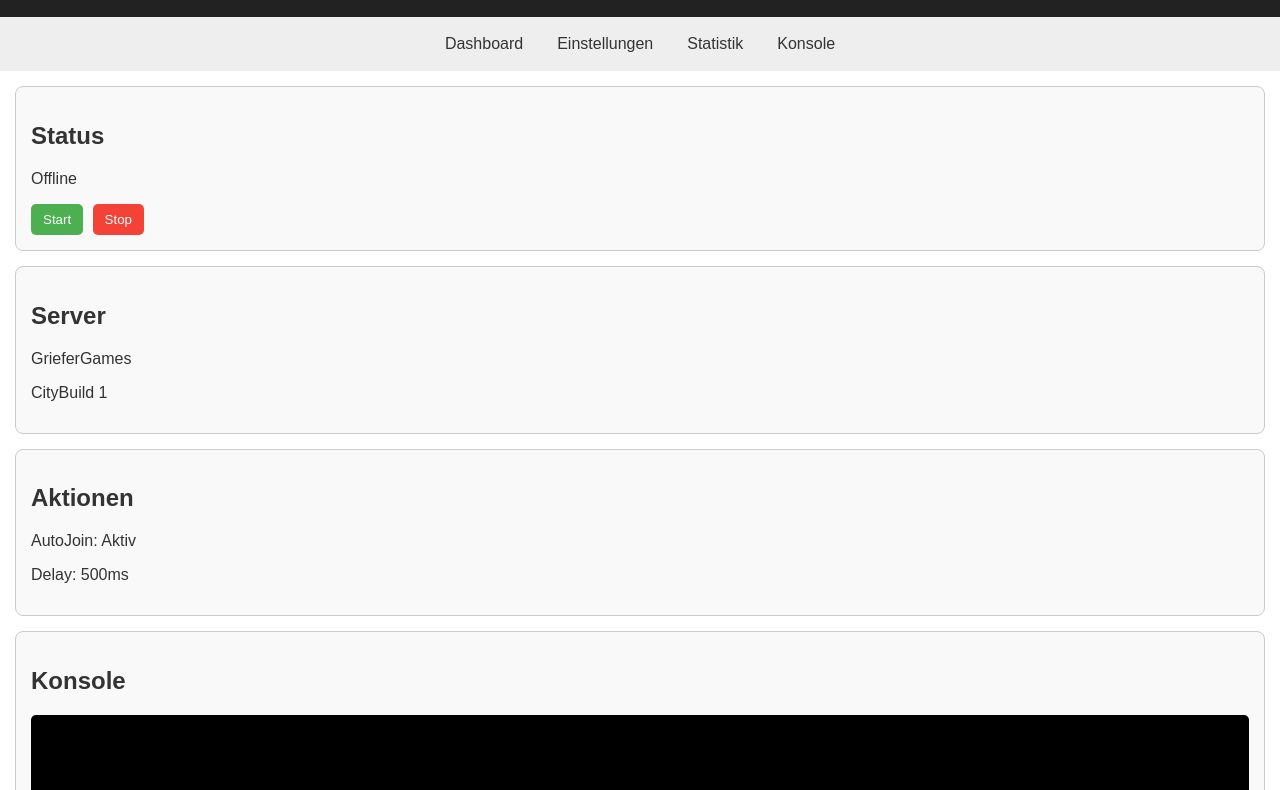
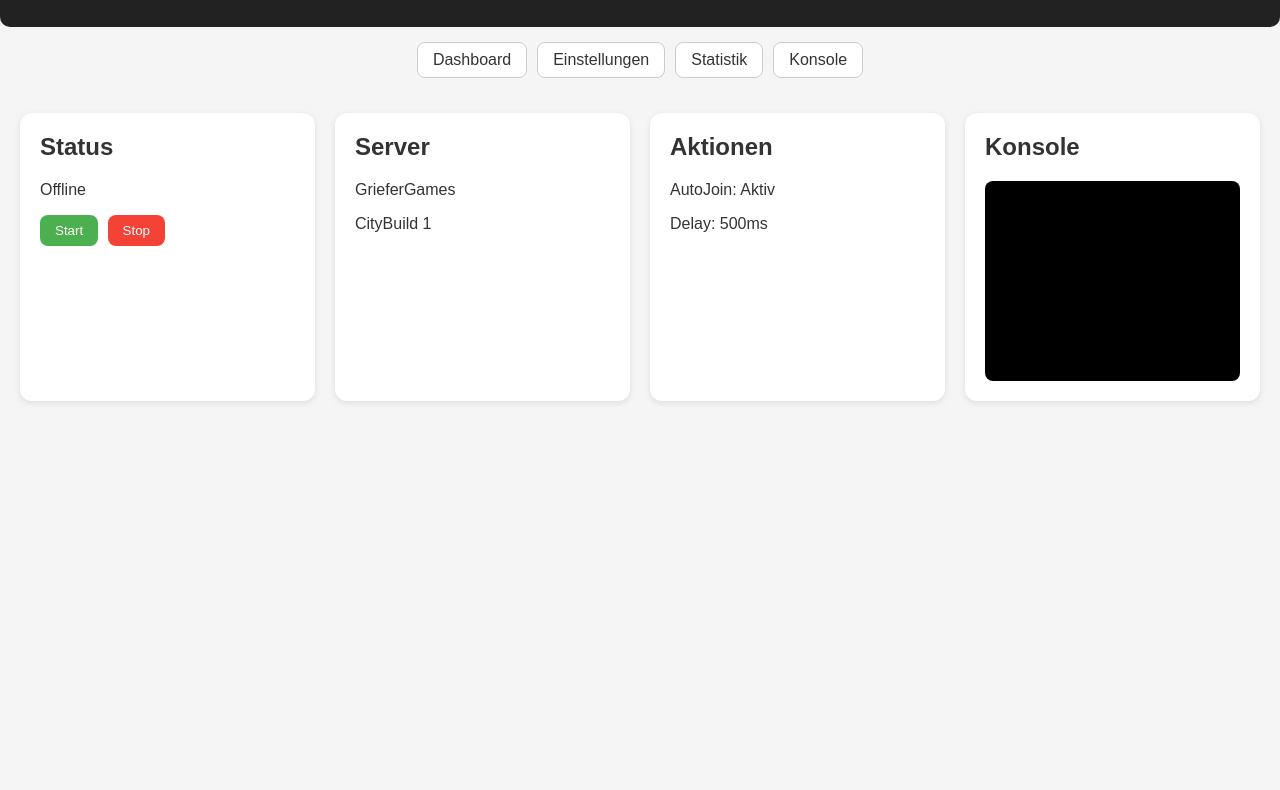
Before and after one commit to BlitzNxah/BlitzBot-Dashboard-, a plain HTML site: page index.html in a window 1280 px wide. Shown: the part 93-883 px from the top of the page. After the commit the page ends 800 px from the top, so only its background shows below. Drawn offline with Linux system fonts and the light colour scheme.

Commit message:
index.html aktualisieren

```diff
--- a/index.html
+++ b/index.html
@@ -9,55 +9,67 @@
         body {
             margin: 0;
             font-family: Arial, sans-serif;
-            background-color: #ffffff;
+            background-color: #f5f5f5;
             color: #333;
         }
 
         header {
             background-color: #222;
             color: white;
-            padding: 15px;
+            padding: 20px;
             text-align: center;
+            border-bottom-left-radius: 10px;
+            border-bottom-right-radius: 10px;
         }
 
         nav {
-            background-color: #eee;
             display: flex;
             flex-wrap: wrap;
+            justify-content: center;
             gap: 10px;
-            padding: 10px;
-            justify-content: center;
+            padding: 15px;
         }
 
         nav a {
             text-decoration: none;
             color: #333;
-            padding: 8px 12px;
-            border-radius: 5px;
+            background-color: #fff;
+            border: 1px solid #ccc;
+            padding: 8px 15px;
+            border-radius: 8px;
+            transition: all 0.2s;
         }
 
         nav a:hover {
-            background-color: #ddd;
+            background-color: #e0e0e0;
+            border-color: #aaa;
         }
 
         main {
-            padding: 15px;
+            padding: 20px;
+            display: grid;
+            grid-template-columns: repeat(auto-fit, minmax(250px, 1fr));
+            gap: 20px;
         }
 
         .card {
-            background-color: #f9f9f9;
-            border: 1px solid #ccc;
-            border-radius: 8px;
-            padding: 15px;
-            margin-bottom: 15px;
+            background-color: #fff;
+            border-radius: 12px;
+            padding: 20px;
+            box-shadow: 0 2px 6px rgba(0,0,0,0.1);
+        }
+
+        h2 {
+            margin-top: 0;
         }
 
         button {
-            padding: 8px 12px;
+            padding: 8px 15px;
             margin-right: 5px;
             border: none;
-            border-radius: 5px;
+            border-radius: 8px;
             cursor: pointer;
+            transition: all 0.2s;
         }
 
         button.start {
@@ -70,18 +82,21 @@
             color: white;
         }
 
+        button:hover {
+            opacity: 0.9;
+        }
+
         /* Konsole */
         #console {
             background-color: #000;
             color: #0f0;
             font-family: monospace;
-            height: 200px;
+            height: 180px;
             overflow-y: auto;
             padding: 10px;
-            border-radius: 5px;
+            border-radius: 8px;
         }
 
-        /* Responsive */
         @media (max-width: 600px) {
             nav {
                 flex-direction: column;
```
